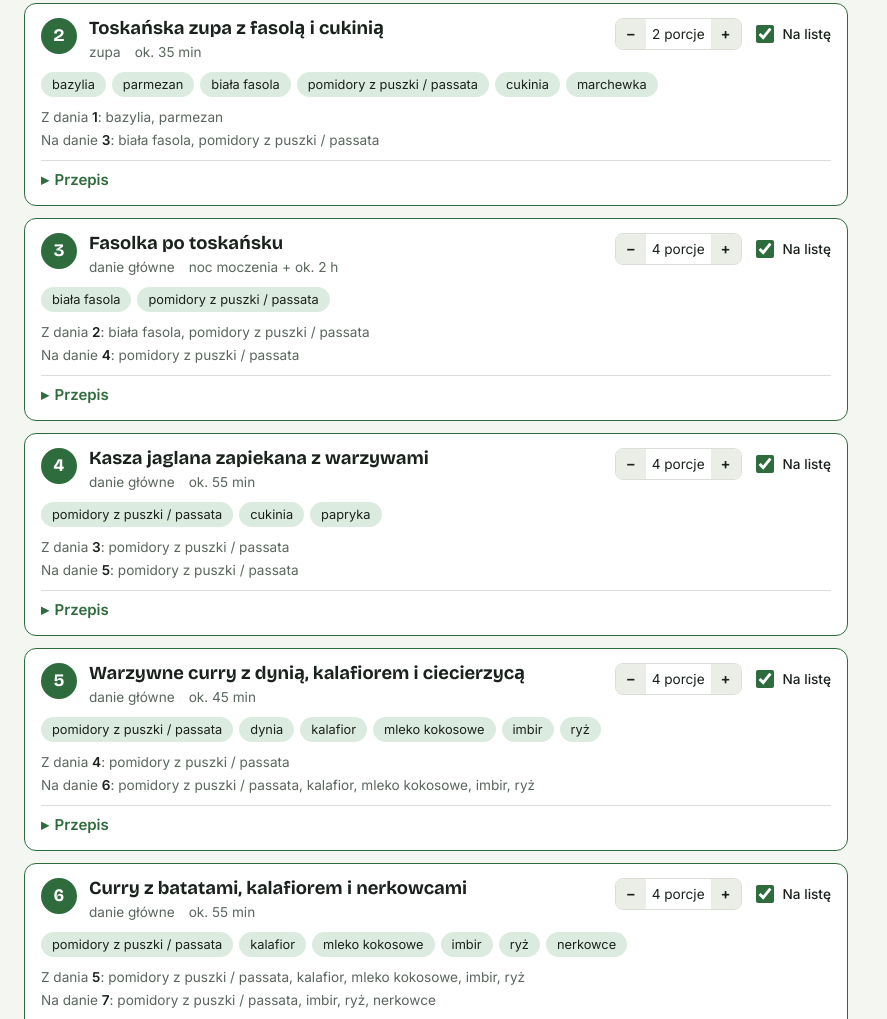
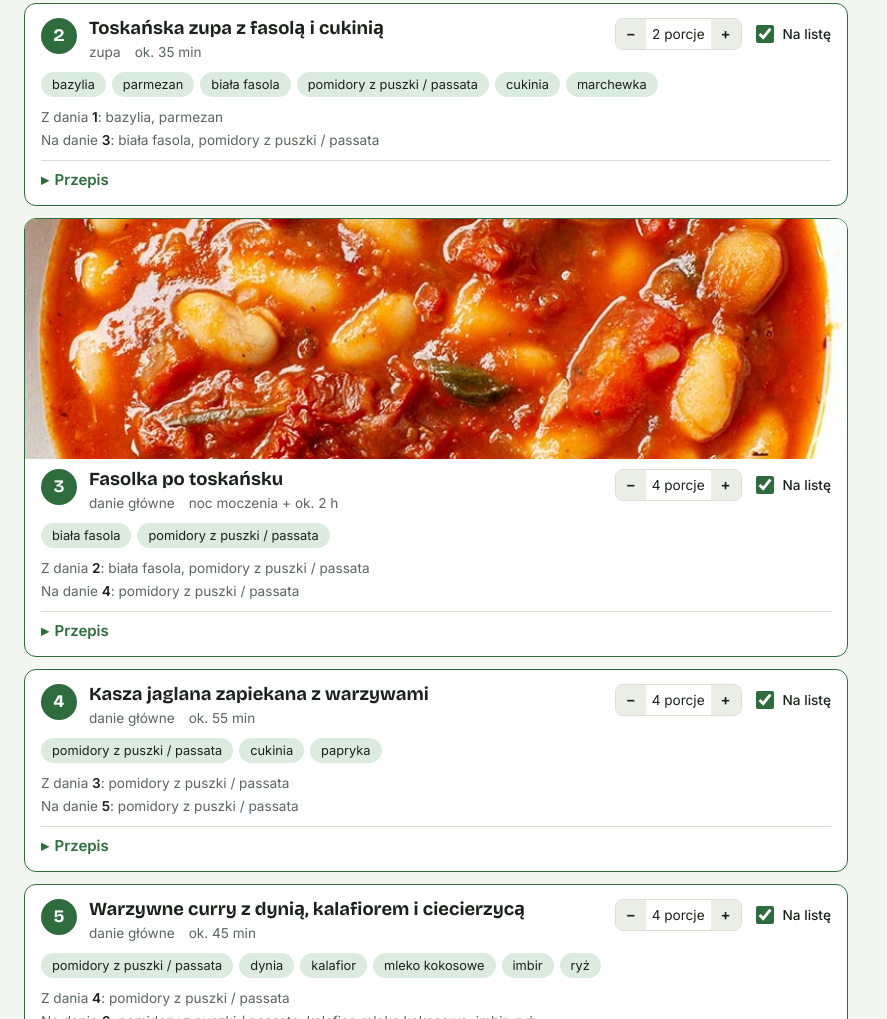
Before and after one commit to AgaMacko/cooking, a plain HTML site: page index.html in a window 1280 px wide. Shown: the part 1300-2319 px from the top of the page, without its empty margins (0-887 px from the left). Drawn offline with nearby package versions, Linux system fonts and the light colour scheme.

Commit message:
Add photo for Tuscan-style beans
Co-Authored-By: Claude Opus 5.5 <noreply@anthropic.com>
Claude-Session: https://claude.ai/code/session_01VoYaeY9vfnF1fsPh1WUdb5

```diff
--- a/index.html
+++ b/index.html
@@ -459,7 +459,7 @@ const R = [
   },
 },
 {
-  id: "fasolka", type: "main", serv: 4, src: SRC + "fasolka-po-toskansku",
+  id: "fasolka", type: "main", serv: 4, src: SRC + "fasolka-po-toskansku", img: "img/fasolka.webp",
   name: N("Fasolka po toskańsku", "Bohnen nach toskanischer Art", "Tuscan-style beans"),
   time: N("noc moczenia + ok. 2 h", "über Nacht einweichen + ca. 2 Std.", "soak overnight + about 2 h"),
   tokens: ["beans", "tomato"],
```
Also changed, not shown: img/fasolka.webp (added).
